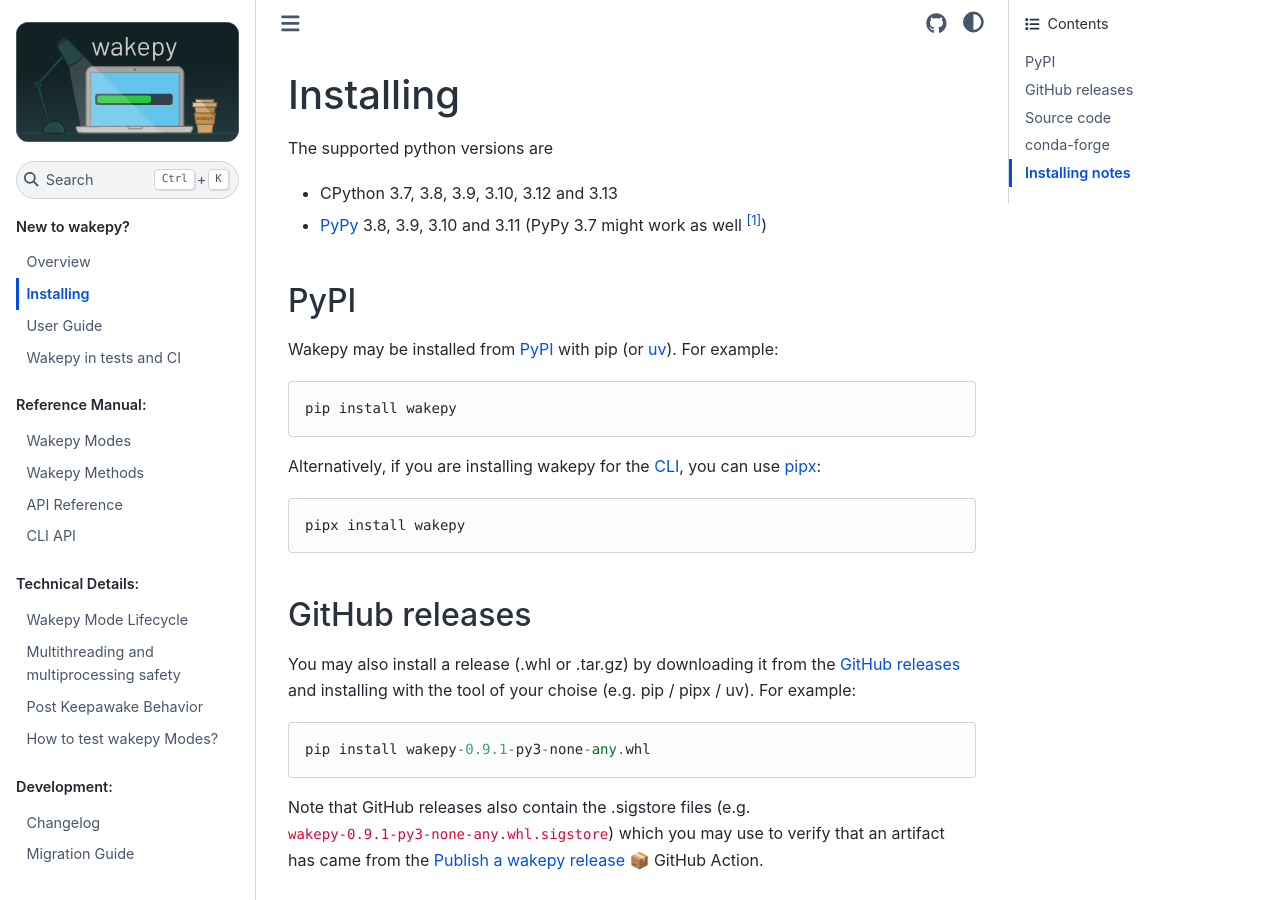
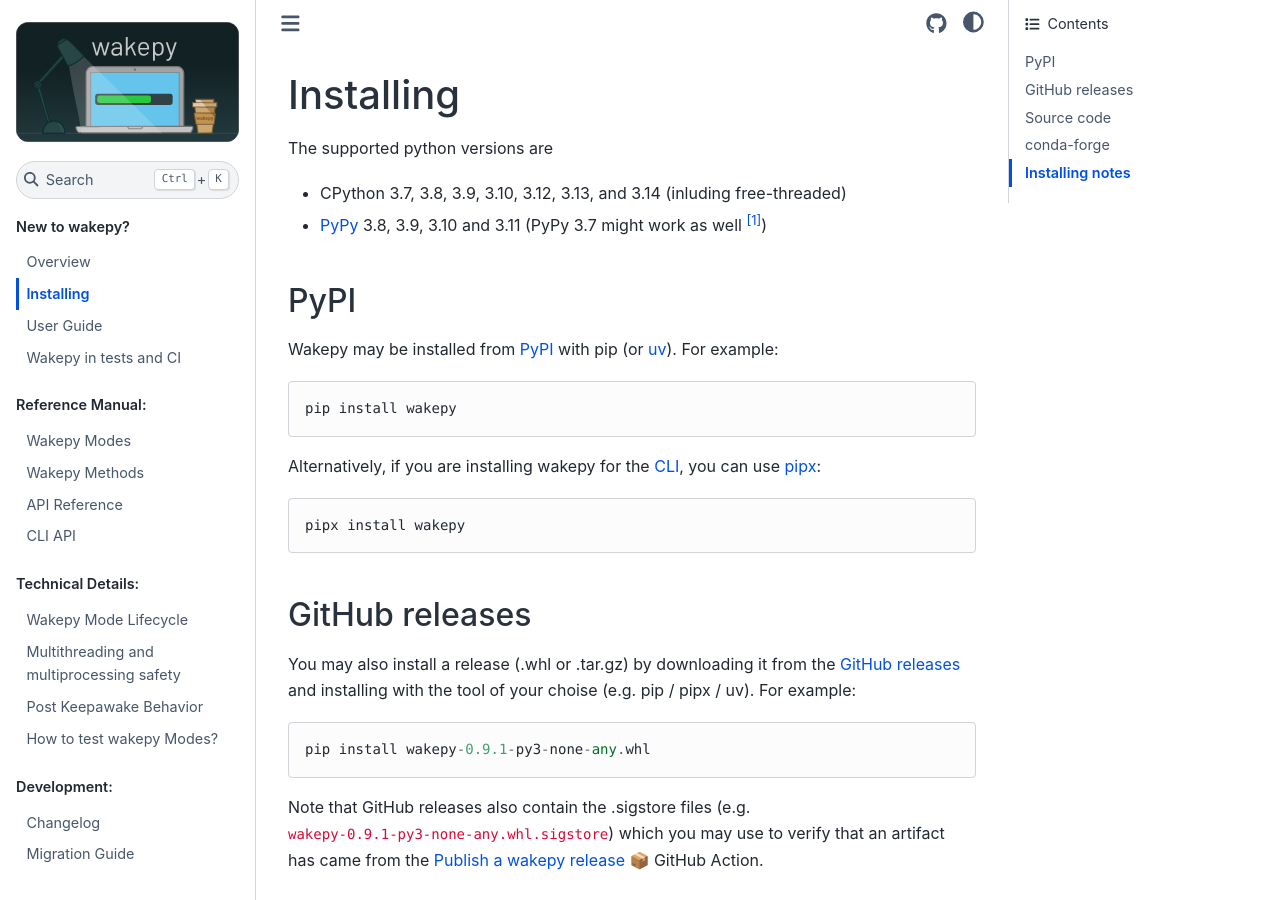
Before and after one commit to fohrloop/wakepy, a Sphinx documentation site: the page built from docs/source/installing.md, in a window 1280 px wide and 900 px high. Built offline with Sphinx 7.4.7 and the Sphinx Book theme 1.1.4, drawn with Linux system fonts in a browser that asks for light colours; the version number could not be read and is left out.

Commit message:
update installing.md

```diff
--- a/docs/source/installing.md
+++ b/docs/source/installing.md
@@ -2,7 +2,7 @@
 
 The supported python versions are
 
-- CPython 3.7, 3.8, 3.9, 3.10, 3.12 and 3.13
+- CPython 3.7, 3.8, 3.9, 3.10, 3.12, 3.13, and 3.14 (inluding free-threaded)
 - [PyPy](https://pypy.org/) 3.8, 3.9, 3.10 and 3.11 (PyPy 3.7 might work as well [^pypy37])
 
 [^pypy37]: The PyPy 3.7 also passes unit tests but cannot be used with mypy, so it's not officially supported. See: [this comment in wakepy/#393](https://github.com/fohrloop/wakepy/pull/393#issuecomment-2362974437)
```
